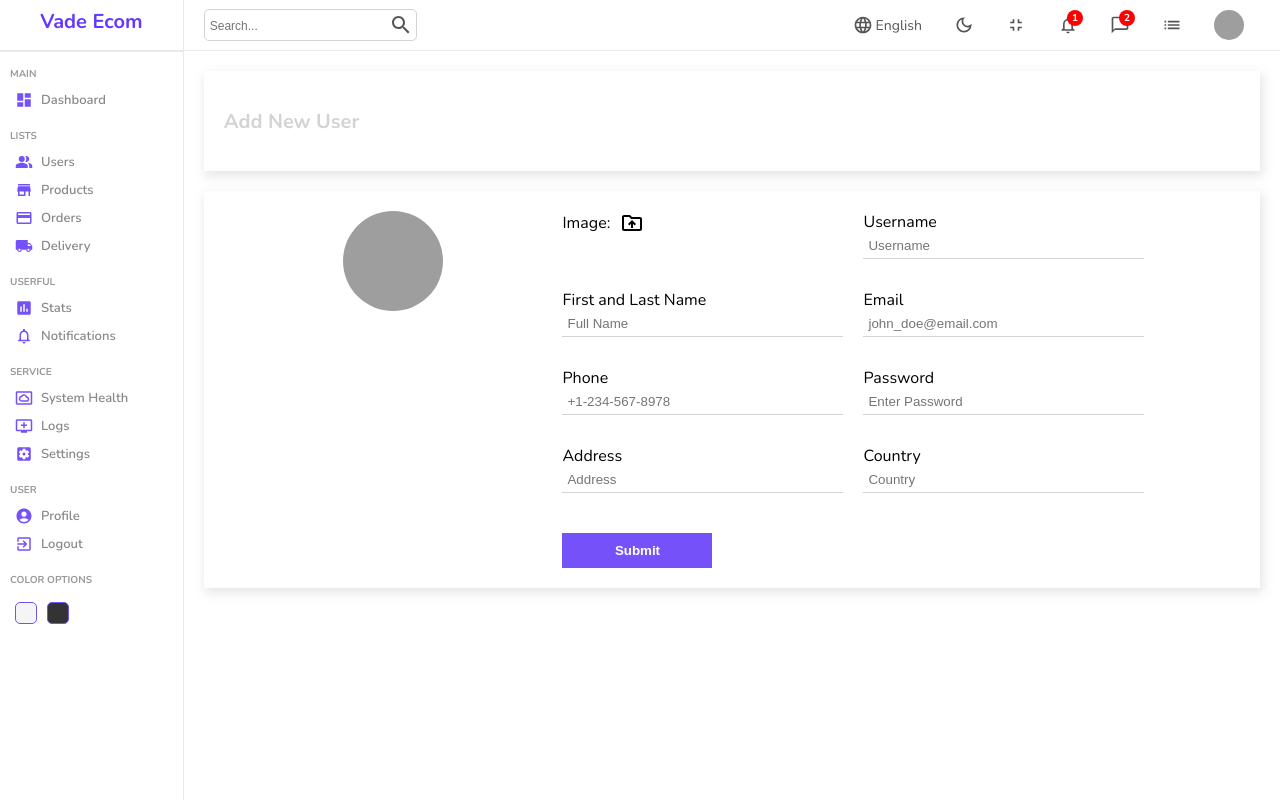
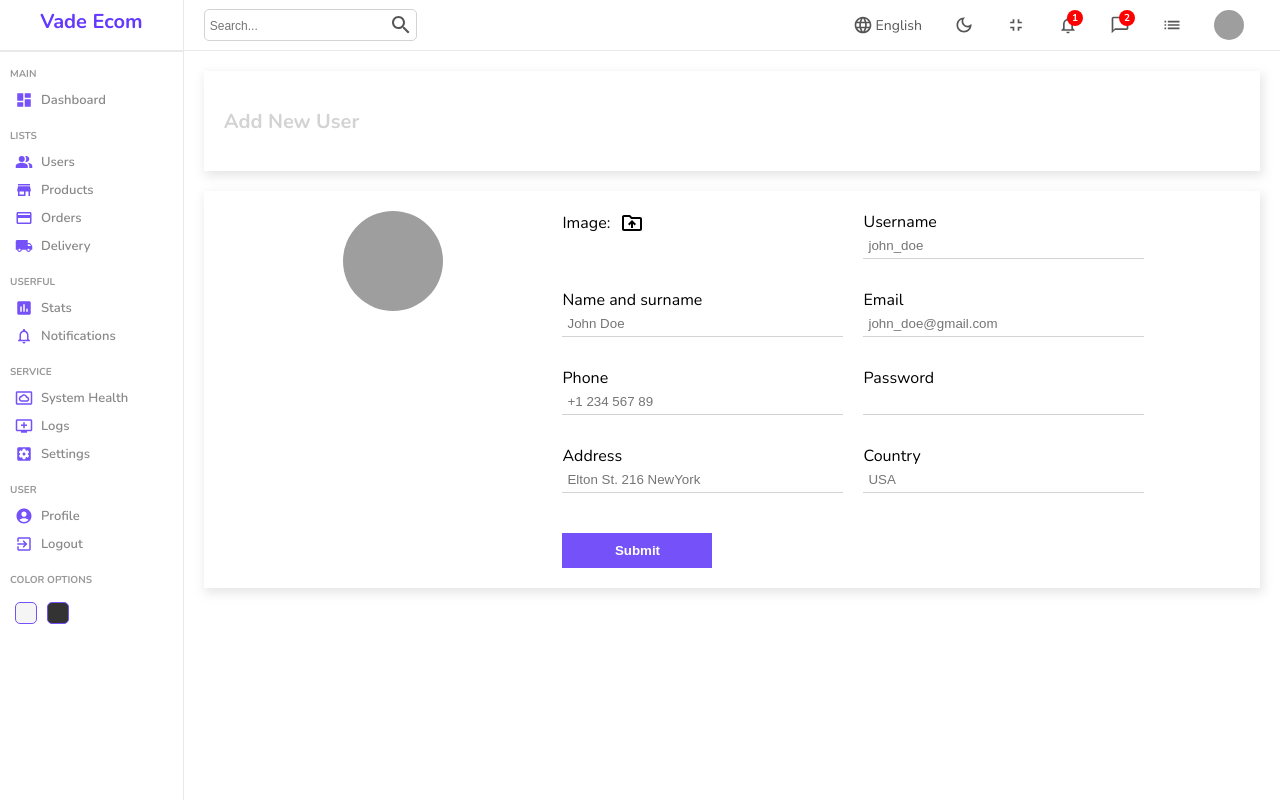
Before and after one commit to vadedes/ecom-admin-dashboard, a React (Create React App) app: page /users/new in a window 1280 px wide. Built offline with nearby package versions, Linux system fonts and the light colour scheme; grey boxes are pictures that could not be loaded.

Commit message:
Added function to add new users and products

```diff
--- a/src/App.js
+++ b/src/App.js
@@ -1,4 +1,5 @@
 import { BrowserRouter, Routes, Route } from 'react-router-dom';
+import { productInputs, userInputs } from './formSource';
 import Home from './pages/home/Home';
 import List from './pages/list/List';
 import Login from './pages/login/Login';
@@ -16,12 +17,18 @@ function App() {
             <Route path='users'>
               <Route index element={<List />} />
               <Route path=':userId' element={<Single />} />
-              <Route path='new' element={<New />} />
+              <Route
+                path='new'
+                element={<New inputs={userInputs} title='Add New User' />}
+              />
             </Route>
             <Route path='products'>
               <Route index element={<List />} />
               <Route path=':productId' element={<Single />} />
-              <Route path='new' element={<New />} />
+              <Route
+                path='new'
+                element={<New inputs={productInputs} title='Add New Product' />}
+              />
             </Route>
           </Route>
         </Routes>
--- a/src/formSource.js
+++ b/src/formSource.js
@@ -0,0 +1,76 @@
+export const userInputs = [
+  {
+    id: 1,
+    label: 'Username',
+    type: 'text',
+    placeholder: 'john_doe',
+  },
+  {
+    id: 2,
+    label: 'Name and surname',
+    type: 'text',
+    placeholder: 'John Doe',
+  },
+  {
+    id: 3,
+    label: 'Email',
+    type: 'mail',
+    placeholder: 'john_doe@gmail.com',
+  },
+  {
+    id: 4,
+    label: 'Phone',
+    type: 'text',
+    placeholder: '+1 234 567 89',
+  },
+  {
+    id: 5,
+    label: 'Password',
+    type: 'password',
+  },
+  {
+    id: 6,
+    label: 'Address',
+    type: 'text',
+    placeholder: 'Elton St. 216 NewYork',
+  },
+  {
+    id: 7,
+    label: 'Country',
+    type: 'text',
+    placeholder: 'USA',
+  },
+];
+
+export const productInputs = [
+  {
+    id: 1,
+    label: 'Title',
+    type: 'text',
+    placeholder: 'Apple Macbook Pro',
+  },
+  {
+    id: 2,
+    label: 'Description',
+    type: 'text',
+    placeholder: 'Description',
+  },
+  {
+    id: 3,
+    label: 'Category',
+    type: 'text',
+    placeholder: 'Computers',
+  },
+  {
+    id: 4,
+    label: 'Price',
+    type: 'text',
+    placeholder: '100',
+  },
+  {
+    id: 5,
+    label: 'Stock',
+    type: 'text',
+    placeholder: 'in stock',
+  },
+];
--- a/src/pages/new/New.js
+++ b/src/pages/new/New.js
@@ -1,16 +1,22 @@
+import { useState } from 'react';
+
 import './new.scss';
 import Sidebar from '../../components/sidebar/Sidebar';
 import Navbar from '../../components/navbar/Navbar';
 import DriveFolderUploadOutlinedIcon from '@mui/icons-material/DriveFolderUploadOutlined';
 
-function New() {
+function New({ inputs, title }) {
+  const [file, setFile] = useState('');
+
+  const onChange = (e) => setFile(e.target.files[0]);
+
   return (
     <div className='new'>
       <Sidebar />
       <div className='newContainer'>
         <Navbar />
         <div className='top'>
-          <h2>Add New User</h2>
+          <h2>{title}</h2>
         </div>
         <div className='bottom'>
           <div className='left'>
@@ -26,71 +32,23 @@ function New() {
                   Image:
                   <DriveFolderUploadOutlinedIcon className='icon' />
                 </label>
-                <input type='file' id='file' style={{ display: 'none' }} />
-              </div>
-              <div className='formInput'>
-                <label htmlFor='userName'>Username</label>
                 <input
-                  type='text'
-                  placeholder='Username'
-                  name='userName'
-                  id='userName'
+                  type='file'
+                  id='file'
+                  onChange={onChange}
+                  style={{ display: 'none' }}
                 />
               </div>
-              <div className='formInput'>
-                <label htmlFor='name'>First and Last Name</label>
-                <input
-                  type='text'
-                  placeholder='Full Name'
-                  name='name'
-                  id='name'
-                />
-              </div>
-              <div className='formInput'>
-                <label htmlFor='email'>Email</label>
-                <input
-                  type='text'
-                  placeholder='john_doe@email.com'
-                  name='email'
-                  id='email'
-                />
-              </div>
-              <div className='formInput'>
-                <label htmlFor='phone'>Phone</label>
-                <input
-                  type='text'
-                  placeholder='+1-234-567-8978'
-                  name='phone'
-                  id='phone'
-                />
-              </div>
-              <div className='formInput'>
-                <label htmlFor='password'>Password</label>
-                <input
-                  type='text'
-                  placeholder='Enter Password'
-                  name='password'
-                  id='password'
-                />
-              </div>
-              <div className='formInput'>
-                <label htmlFor='address'>Address</label>
-                <input
-                  type='text'
-                  placeholder='Address'
-                  name='address'
-                  id='address'
-                />
-              </div>
-              <div className='formInput'>
-                <label htmlFor='country'>Country</label>
-                <input
-                  type='text'
-                  placeholder='Country'
-                  name='country'
-                  id='country'
-                />
-              </div>
+
+              {inputs.map((input) => {
+                return (
+                  <div className='formInput' key={input.id}>
+                    <label>{input.label}</label>
+                    <input type={input.type} placeholder={input.placeholder} />
+                  </div>
+                );
+              })}
+
               <button>Submit</button>
             </form>
           </div>
```
